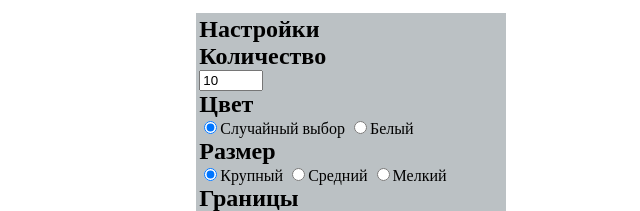
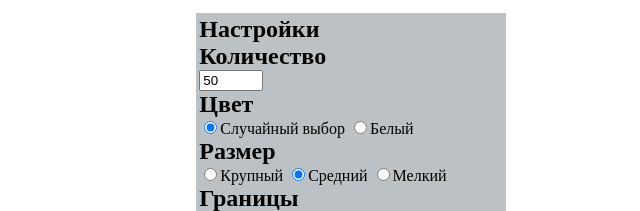
Before and after one commit to evlapa/caleidoscope, a plain HTML site: page index.html in a window 1280 px wide. Shown: the top 211 px of the page, 640-1280 px from the left. Drawn offline with Linux system fonts and the light colour scheme.

Commit message:
Update index.html

```diff
--- a/index.html
+++ b/index.html
@@ -93,7 +93,7 @@
             <div class="settings">
               <div class="single-setting">
                 <h2>Количество</h2>
-                <input id="quantity" type="number" min="10" max="200" value="10">
+                <input id="quantity" type="number" min="10" max="200" value="50">
               </div>
               <div class="single-setting">
                 <h2>Цвет</h2>
@@ -105,8 +105,8 @@
               <div class="single-setting">
                 <h2>Размер</h2>
                 <label>
-                  <input type="radio" name="figure-size" value="60" checked><span>Крупный</span>
-                  <input type="radio" name="figure-size" value="40"><span>Средний</span>
+                  <input type="radio" name="figure-size" value="60"><span>Крупный</span>
+                  <input type="radio" name="figure-size" value="40" checked><span>Средний</span>
                   <input type="radio" name="figure-size" value="20"><span>Мелкий</span>
                 </label>
               </div>
```
